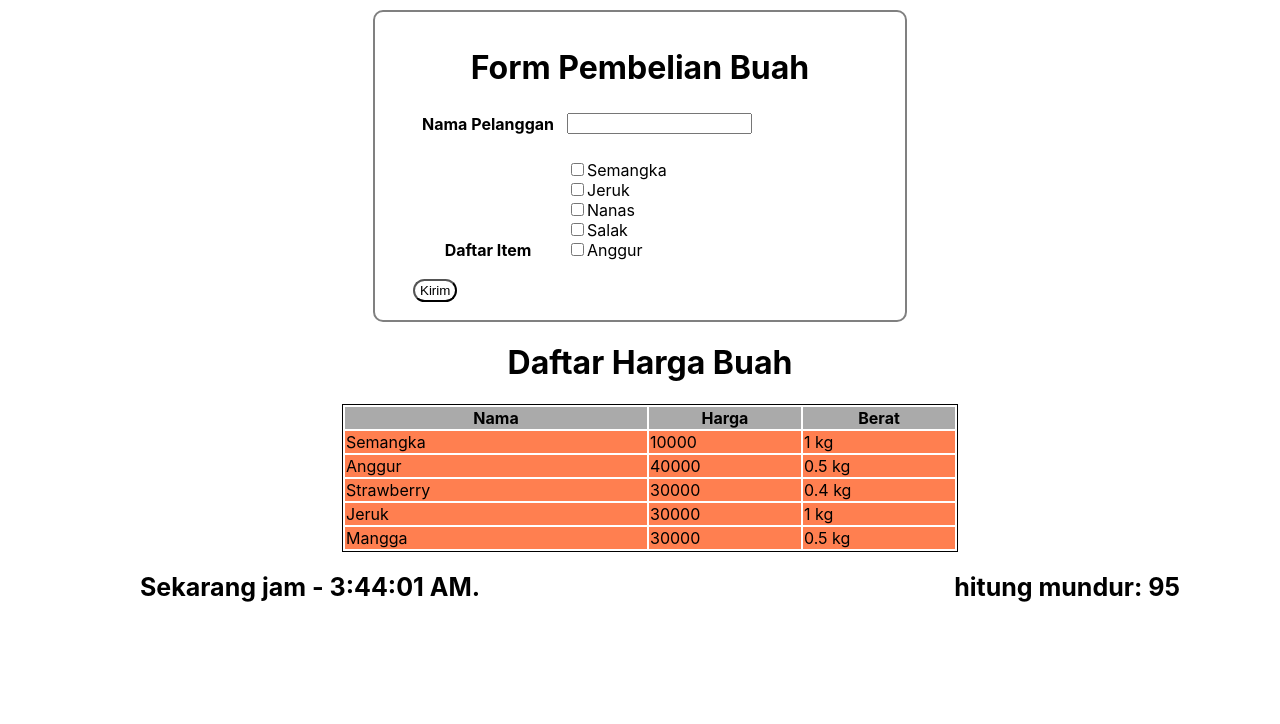
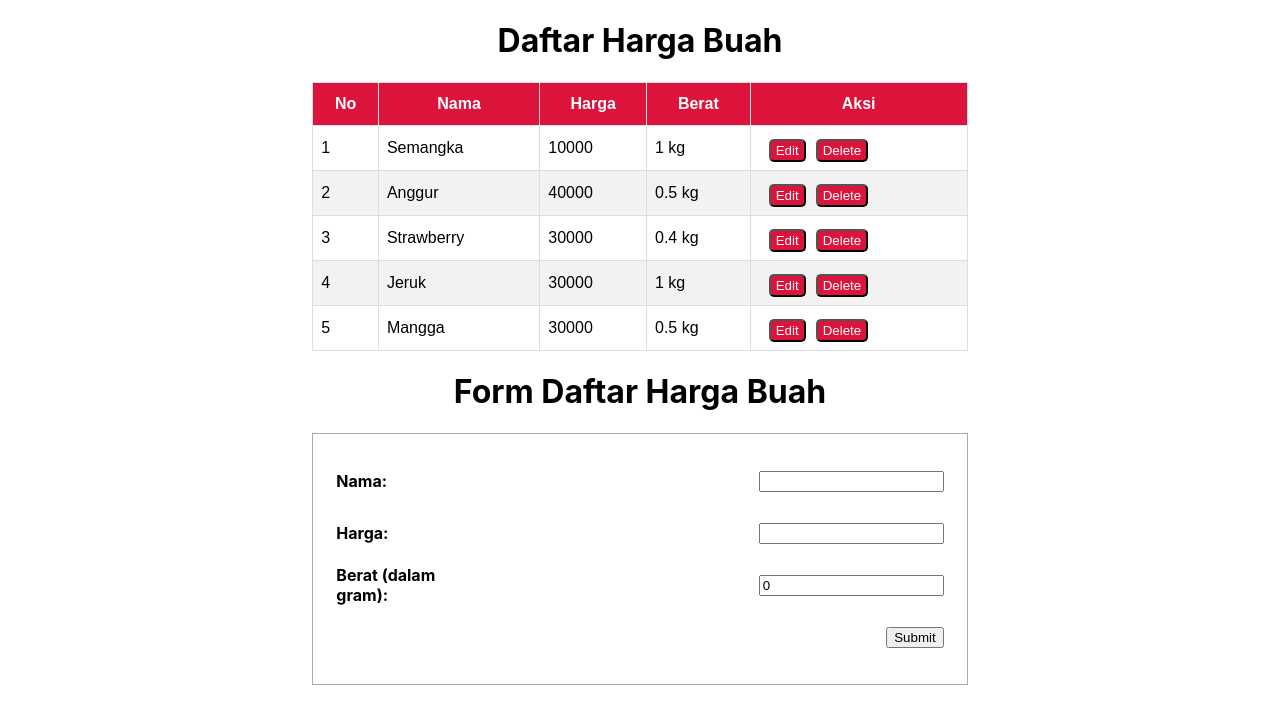
Before and after one commit to yoursemicolon/basic-reactjs, a React (Create React App) app in the folder tugas-Harian-Part-2/: page / in a window 1280 px wide. Shown: the top 724 px of the page. Built offline with nearby package versions, Linux system fonts and the light colour scheme.

Commit message:
Update Tugas-12 dan Tugas-11

```diff
--- a/tugas-Harian-Part-2/src/App.css
+++ b/tugas-Harian-Part-2/src/App.css
@@ -1,4 +1,4 @@
-.App {
+/* .App {
   width: 500px;
   margin: 10px auto;
   padding: 15px;
@@ -12,10 +12,36 @@ th {
   text-align: left;
   vertical-align: bottom;
   width: 150px;
+} */
+.daftar-harga button {
+  background-color: crimson;
+  color: white;
+  border-radius: 5px;
+  padding: 2px 5px;
+  font-family: "Poppins", sans-serif;
+  margin-top: 5px;
+  margin-left: 10px;
+  align-items: center;
 }
-button {
-  background-color: white;
-  border-radius: 15px;
-  padding: 2px 5px;
-  margin-top: 15px;
+.daftar-harga {
+  font-family: "Poppins", sans-serif;
+  border-collapse: collapse;
+  width: 100%;
 }
+
+.daftar-harga td, .daftar-harga th {
+  border: 1px solid #ddd;
+  padding: 8px;
+}
+
+.daftar-harga tr:nth-child(even){background-color: #f2f2f2;}
+
+.daftar-harga tr:hover {background-color: #ddd;}
+
+.daftar-harga th {
+  padding-top: 12px;
+  padding-bottom: 12px;
+  text-align: center;
+  background-color: crimson;
+  color: white;
+}
--- a/tugas-Harian-Part-2/src/App.js
+++ b/tugas-Harian-Part-2/src/App.js
@@ -1,15 +1,17 @@
 import React from 'react';
 import './App.css';
-import TabelBuah from './Tugas-10/TabelBuah';
-import AppTable from './Tugas-9/AppTable';
-import Timer from './Tugas-11/Timer'
+// import TabelBuah from './Tugas-10/TabelBuah';
+// import AppTable from './Tugas-9/AppTable';
+// import Timer from './Tugas-11/Timer'
+import DaftarHargaBuah from './Tugas-12/DaftarHargaBuah'
 
 function App() {
   return (
     <div>
-      <AppTable/>
+      {/* <AppTable/>
       <TabelBuah/>
-      <Timer/>
+      <Timer/> */}
+      <DaftarHargaBuah/>
     </div>
   );
 }
--- a/tugas-Harian-Part-2/src/Tugas-11/Timer.js
+++ b/tugas-Harian-Part-2/src/Tugas-11/Timer.js
@@ -9,6 +9,7 @@ class Timer extends Component {
             visibleTime: true
         }
         this.hideTimer.bind(this) // agar ga ke-loop terus
+        // note: kalau pakai arrow function, ga perlu pake bind
     }
 
     componentDidMount() {
@@ -45,6 +46,11 @@ class Timer extends Component {
         this.setState({visibleTime: !this.state.visibleTime})
     }
 
+    // arrow function
+    // hideTimer = () => {
+    //     this.setState({visibleTime: !this.state.visibleTime})
+    // }
+
     render() {
         const {clock} = this.state
         return(
```
